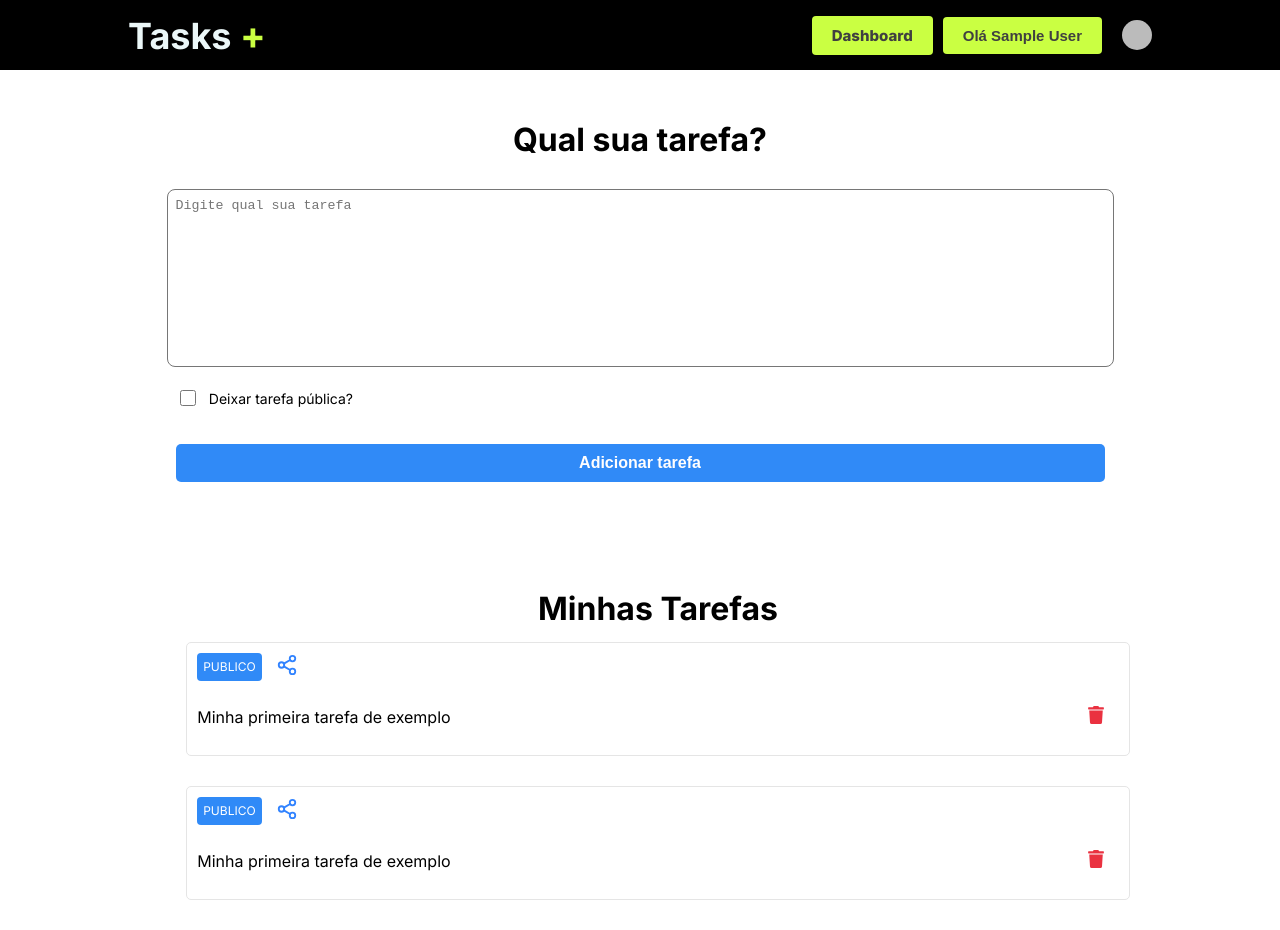
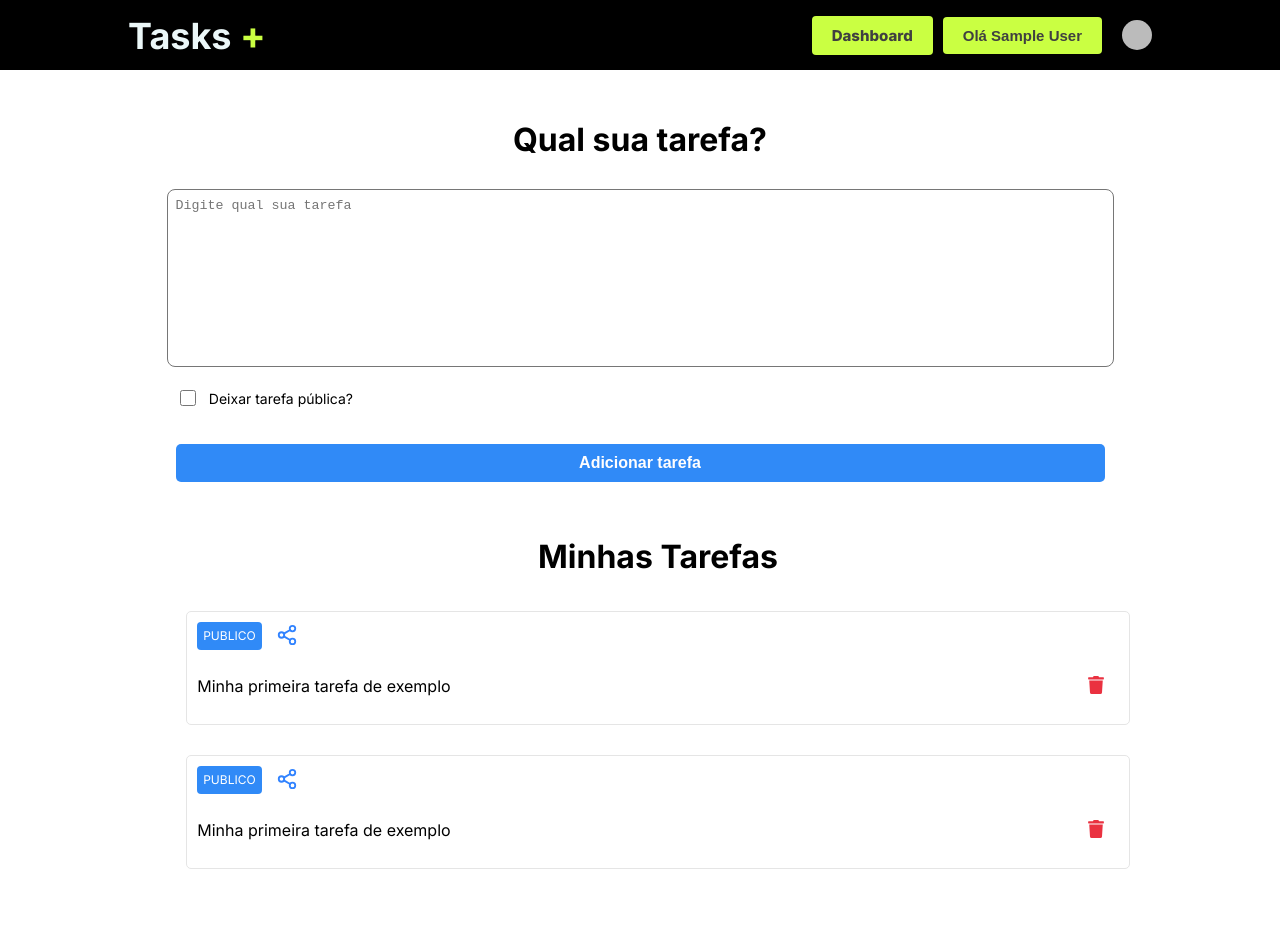
Before and after one commit to rodolphoreis/tasks, a Next.js app: page /dashboard in a window 1280 px wide. Shown: the top 930 px of the page. After the commit the page ends 899 px from the top, so only its background shows below. Built offline with nearby package versions, Linux system fonts and the light colour scheme; no server answers; sample sign-in values are in the browser's storage.

Commit message:
style: change margin

```diff
--- a/src/components/dashboard/dashboardComponent.module.css
+++ b/src/components/dashboard/dashboardComponent.module.css
@@ -85,7 +85,8 @@
 .taskContainer h1 {
   text-align: center;
   font-size: 32px;
-  margin-bottom: 14px;
+  margin-bottom: 35px;
+  margin-top: -25px;
 }
 
 .task {
```
